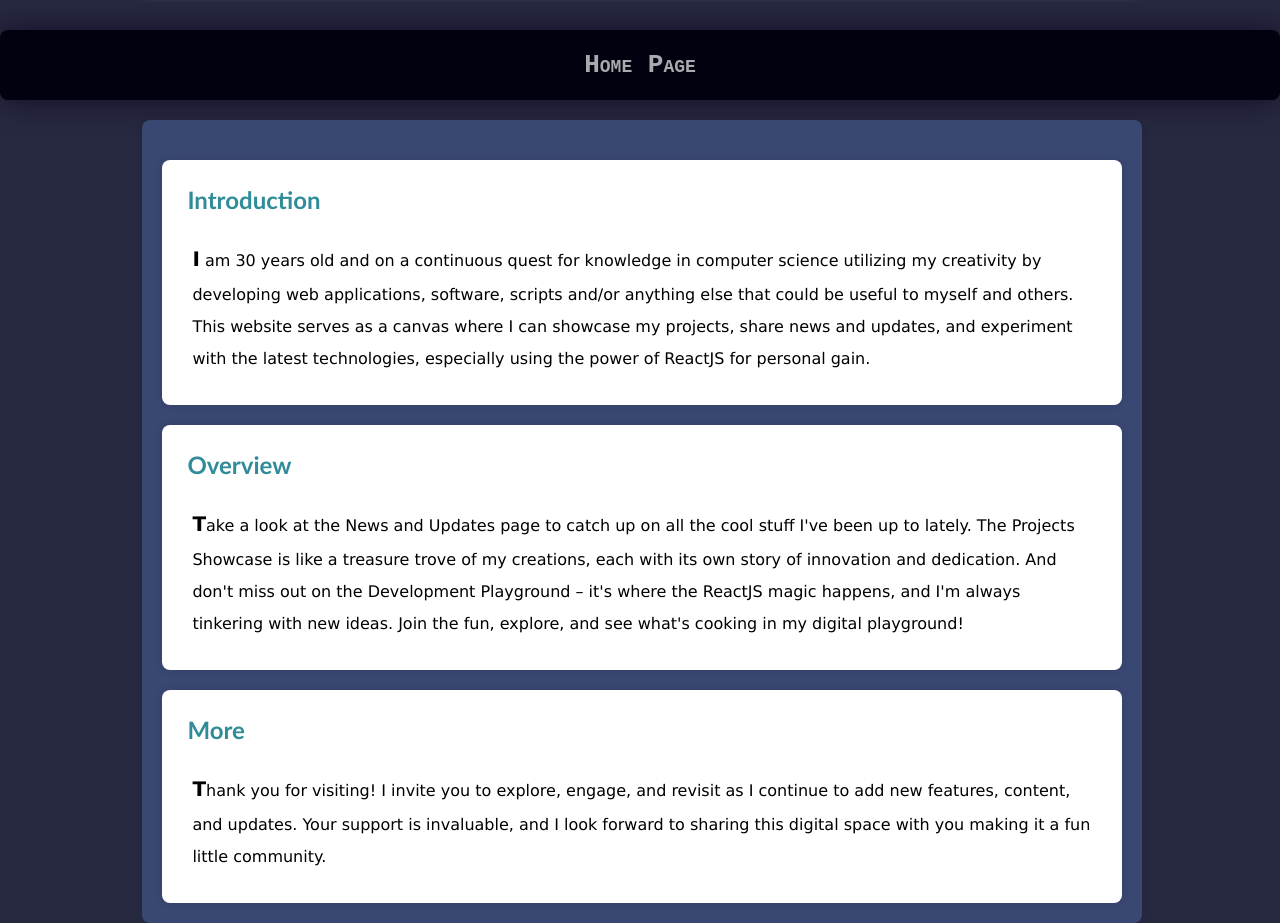
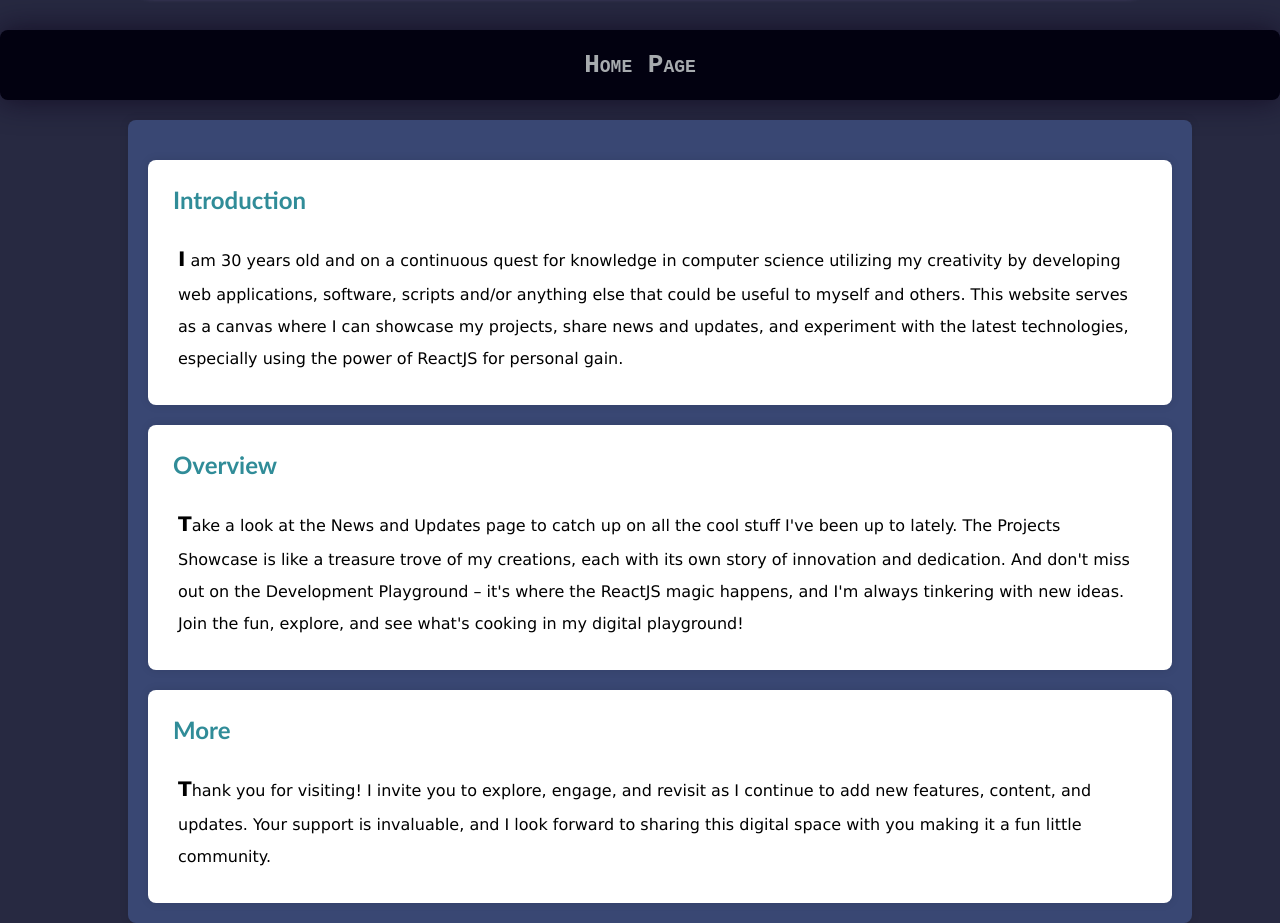
Before and after one commit to bryceberwald/Berz, a React (Create React App) app in the folder client/: page / in a window 1280 px wide. Shown: the part 500-1423 px from the top of the page. Built offline with nearby package versions, Linux system fonts and the light colour scheme; a web font is replaced by a local one.

Commit message:
Edits to HomePage.css file.

```diff
--- a/client/src/pages/HomePage/HomePage.css
+++ b/client/src/pages/HomePage/HomePage.css
@@ -15,8 +15,8 @@
   border-radius: 8px;
   box-shadow: 0 0 10px rgba(0, 0, 0, 0.1);
   margin-top: 20px;
-  width: 75%;
-  margin-left: 11.125%;
+  width: 80%;
+  margin-left: 10%;
 }
 
 .top-home-container {
```
